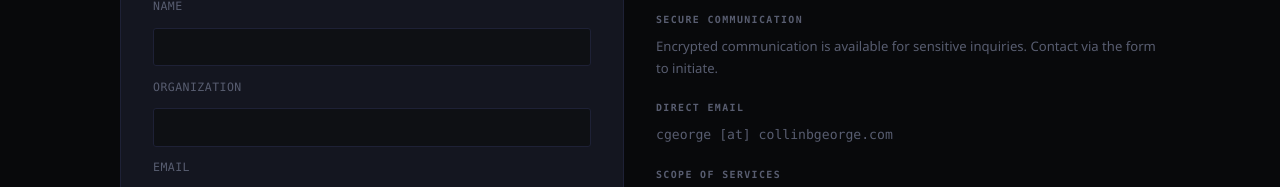
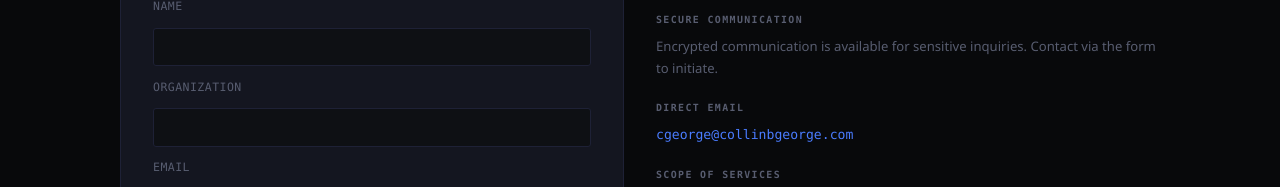
Before and after one commit to collingeorge/collingeorge.github.io, a plain HTML site: page index.html in a window 1280 px wide. Shown: the part 8140-8327 px from the top of the page. Drawn offline with Linux system fonts and the light colour scheme.

Commit message:
Update index.html

```diff
--- a/index.html
+++ b/index.html
@@ -638,7 +638,7 @@ footer { padding:2.2rem 2rem; max-width:1040px; margin:0 auto; border-top:1px so
         <h4>Secure communication</h4>
         <p>Encrypted communication is available for sensitive inquiries. Contact via the form to initiate.</p>
         <h4>Direct email</h4>
-        <p class="mono-email">cgeorge [at] collinbgeorge.com</p>
+        <p class="mono-email"><a href="mailto:cgeorge@collinbgeorge.com">cgeorge@collinbgeorge.com</a></p>
         <h4>Scope of services</h4>
         <p>Services are advisory in nature and do not constitute legal advice. Where regulatory interpretation or legal determinations are required, coordination with qualified legal counsel is recommended.</p>
       </div>
```
